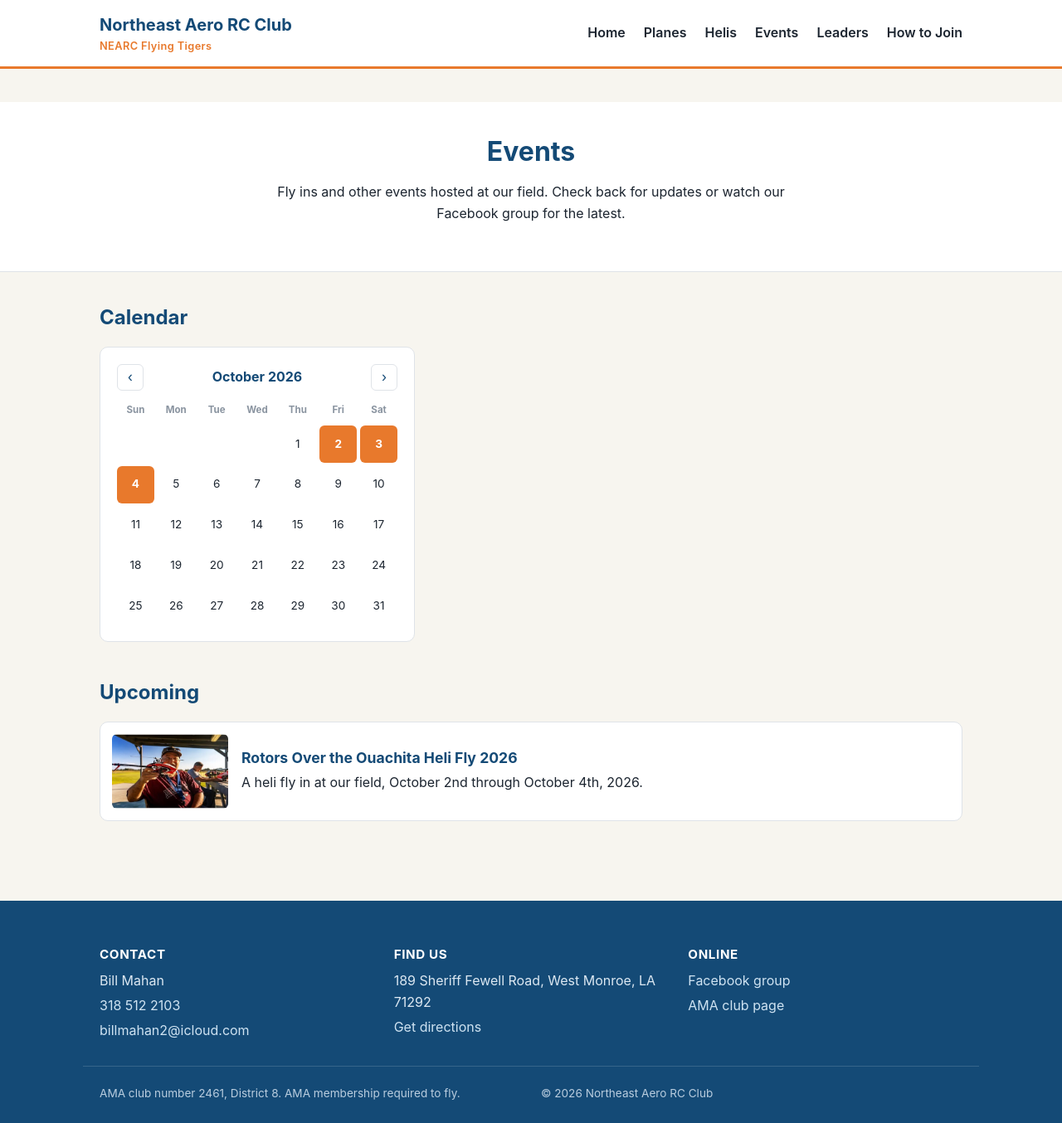
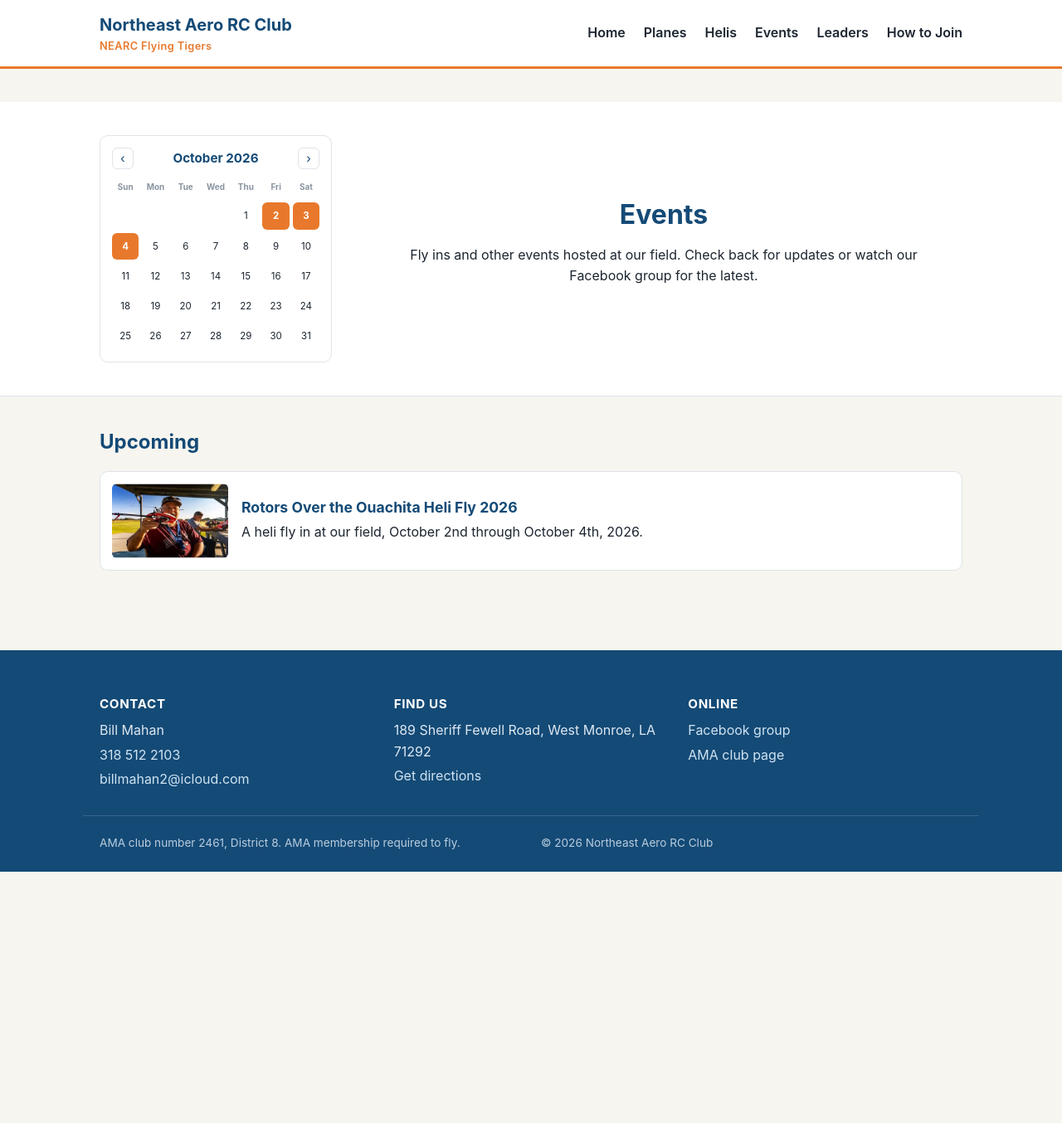
Before and after one commit to TheAssembler1/nearcflyingrc, a Jekyll site: the page built from events.md, in a window 1280 px wide. Shown: the whole page at 83% size. Built offline with Jekyll 4.4.1, drawn with Linux system fonts in a browser that asks for light colours; after the commit the page ends 1051 px from its top, so only the background shows below that.

Commit message:
Move the events calendar beside the page title
Show a compact calendar to the left of the Events title and
description in the page header instead of as its own section,
stacking on narrow screens.

Co-Authored-By: Claude Sonnet 5 <noreply@anthropic.com>
Claude-Session: https://claude.ai/code/session_01SuhJJkgqzW1s1tP2Ykwpbw

```diff
--- a/assets/css/style.css
+++ b/assets/css/style.css
@@ -286,6 +286,28 @@ section {
   margin-right: auto;
 }
 
+.page-header-flex {
+  display: flex;
+  align-items: center;
+  justify-content: center;
+  gap: 40px;
+  text-align: left;
+}
+
+.page-header-flex .page-header-text {
+  flex: 1;
+  min-width: 0;
+  text-align: center;
+}
+
+@media (max-width: 700px) {
+  .page-header-flex {
+    flex-direction: column;
+    text-align: center;
+    gap: 24px;
+  }
+}
+
 /* Fact cards */
 
 .fact-grid {
@@ -449,6 +471,31 @@ section {
   border-radius: var(--radius);
   padding: 20px;
   max-width: 380px;
+}
+
+.calendar-compact {
+  flex: none;
+  width: 280px;
+  max-width: 280px;
+  padding: 14px;
+}
+
+.calendar-compact .calendar-title {
+  font-size: 0.95rem;
+}
+
+.calendar-compact .calendar-nav {
+  width: 26px;
+  height: 26px;
+  font-size: 1rem;
+}
+
+.calendar-compact .calendar-day {
+  font-size: 0.72rem;
+}
+
+.calendar-compact .calendar-dow {
+  font-size: 0.62rem;
 }
 
 .calendar-header {
--- a/events.md
+++ b/events.md
@@ -6,29 +6,28 @@ description: Upcoming fly ins and events hosted by Northeast Aero RC Club.
 ---
 
 <div class="page-header">
-  <div class="wrap">
-    <h1>Events</h1>
-    <p>Fly ins and other events hosted at our field. Check back for updates or watch our Facebook group for the latest.</p>
+  <div class="wrap page-header-flex">
+    <div id="events-calendar" class="calendar calendar-compact"></div>
+    <div class="page-header-text">
+      <h1>Events</h1>
+      <p>Fly ins and other events hosted at our field. Check back for updates or watch our Facebook group for the latest.</p>
+    </div>
   </div>
 </div>
 
-<section>
-  <h2>Calendar</h2>
-  <div id="events-calendar" class="calendar"></div>
-  <script id="events-data" type="application/json">
-    [
-      {% assign events = site.events | sort: "date" %}
-      {% for event in events %}
-      {
-        "title": {{ event.title | jsonify }},
-        "url": {{ event.url | relative_url | jsonify }},
-        "start": {{ event.date | date: "%Y-%m-%d" | jsonify }},
-        "end": {{ event.end_date | default: event.date | date: "%Y-%m-%d" | jsonify }}
-      }{% unless forloop.last %},{% endunless %}
-      {% endfor %}
-    ]
-  </script>
-</section>
+<script id="events-data" type="application/json">
+  [
+    {% assign events = site.events | sort: "date" %}
+    {% for event in events %}
+    {
+      "title": {{ event.title | jsonify }},
+      "url": {{ event.url | relative_url | jsonify }},
+      "start": {{ event.date | date: "%Y-%m-%d" | jsonify }},
+      "end": {{ event.end_date | default: event.date | date: "%Y-%m-%d" | jsonify }}
+    }{% unless forloop.last %},{% endunless %}
+    {% endfor %}
+  ]
+</script>
 
 <section>
   <h2>Upcoming</h2>
```
